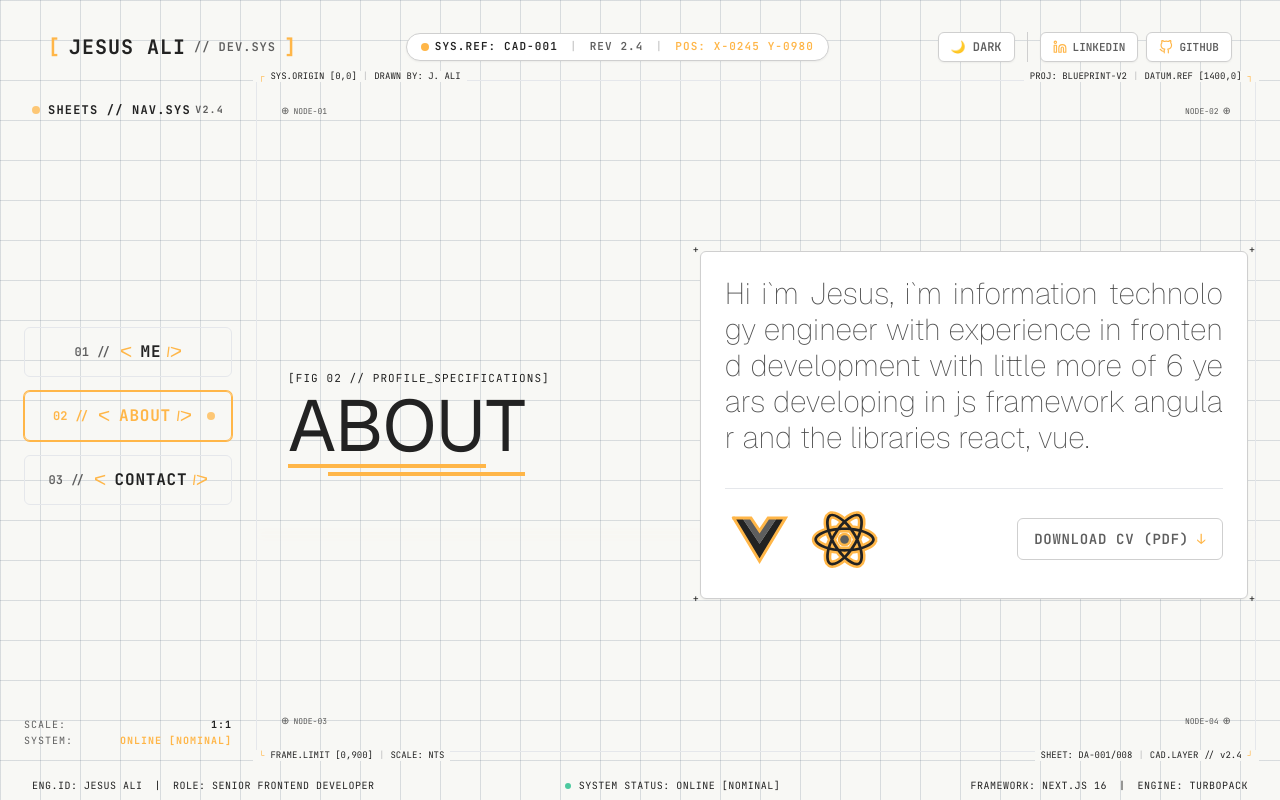
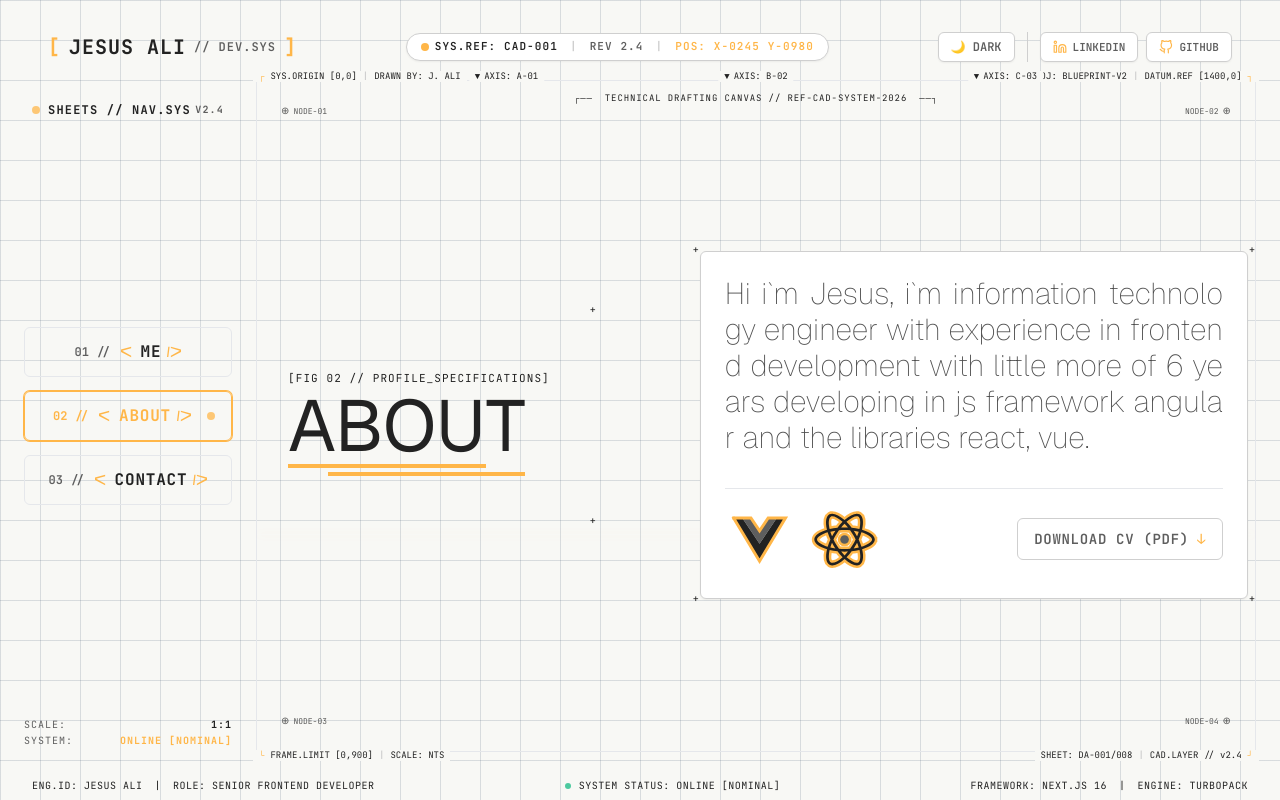
Before and after one commit to Ali-09/ali-001, a Next.js app: page /about in a window 1280 px wide. Built offline with nearby package versions, Linux system fonts and the light colour scheme.

Commit message:
feat(ui): enrich CADBlueprintOverlay with axis callouts AXIS: A-01/B-02/C-03, intermediate reticle nodes, and canvas header callout

```diff
--- a/components/atoms/CADBlueprintOverlay/index.tsx
+++ b/components/atoms/CADBlueprintOverlay/index.tsx
@@ -40,6 +40,35 @@ const CADBlueprintOverlay: React.FC = () => {
           <span className="text-accent font-bold">┘</span>
         </div>
 
+        {/* Marcadores de Ejes Técnicos Superiores (AXIS Markers) */}
+        <div className="hidden lg:flex absolute -top-2.5 left-1/4 -translate-x-1/2 font-mono text-[9px] text-secondary/40 bg-background px-1.5 items-center gap-1">
+          <span className="text-accent/60">▼</span>
+          <span>AXIS: A-01</span>
+        </div>
+        <div className="hidden lg:flex absolute -top-2.5 left-1/2 -translate-x-1/2 font-mono text-[9px] text-secondary/40 bg-background px-1.5 items-center gap-1">
+          <span className="text-accent/60">▼</span>
+          <span>AXIS: B-02</span>
+        </div>
+        <div className="hidden lg:flex absolute -top-2.5 left-3/4 -translate-x-1/2 font-mono text-[9px] text-secondary/40 bg-background px-1.5 items-center gap-1">
+          <span className="text-accent/60">▼</span>
+          <span>AXIS: C-03</span>
+        </div>
+
+        {/* Marcadores de Referencia Lateral Derecha */}
+        <div className="hidden lg:flex absolute top-1/3 -right-3 -translate-y-1/2 font-mono text-[8px] text-secondary/35 bg-background px-1 rotate-90 items-center gap-1">
+          <span>REF: Y-250</span>
+        </div>
+        <div className="hidden lg:flex absolute top-2/3 -right-3 -translate-y-1/2 font-mono text-[8px] text-secondary/35 bg-background px-1 rotate-90 items-center gap-1">
+          <span>REF: Y-650</span>
+        </div>
+
+        {/* Anotaciones de Cabecera Interna de Lienzo */}
+        <div className="hidden xl:flex absolute top-3 left-1/2 -translate-x-1/2 font-mono text-[9px] text-secondary/25 uppercase tracking-widest items-center gap-3">
+          <span>┌──</span>
+          <span>TECHNICAL DRAFTING CANVAS // REF-CAD-SYSTEM-2026</span>
+          <span>──┐</span>
+        </div>
+
         {/* Nodos de Diana Cuadrantes CAD (Target Reticles ⊕) */}
         <div className="absolute top-6 left-6 font-mono text-[10px] text-accent/50 flex items-center gap-1 animate-pulse">
           <span>⊕</span>
@@ -57,6 +86,12 @@ const CADBlueprintOverlay: React.FC = () => {
           <span className="text-[8px] text-secondary/30 hidden lg:inline">NODE-04</span>
           <span>⊕</span>
         </div>
+
+        {/* Cruces Cuadrantes Intermedias en el Lienzo (+ Marks) */}
+        <div className="absolute top-1/3 left-1/3 font-mono text-[10px] text-secondary/20">+</div>
+        <div className="absolute top-1/3 right-1/3 font-mono text-[10px] text-secondary/20">+</div>
+        <div className="absolute bottom-1/3 left-1/3 font-mono text-[10px] text-secondary/20">+</div>
+        <div className="absolute bottom-1/3 right-1/3 font-mono text-[10px] text-secondary/20">+</div>
       </div>
     </div>
   );
```
